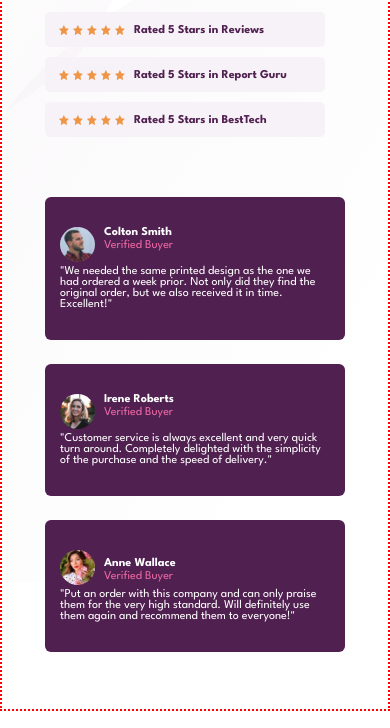
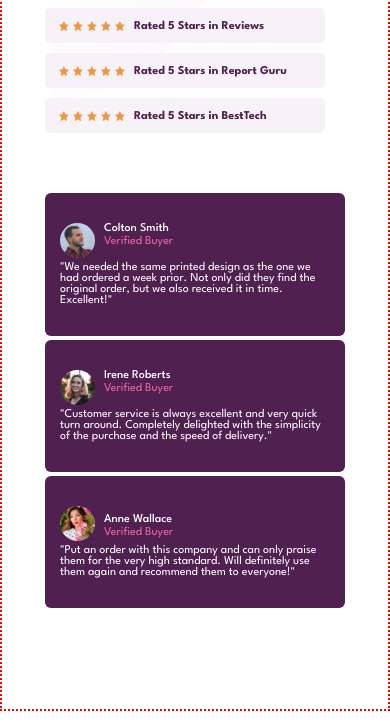
Before and after one commit to kvandana451/Social-Proof-Section, a plain HTML site: page index.html in a window 390 px wide. Shown: the part 133-861 px from the top of the page. Drawn offline with Linux system fonts and the light colour scheme.

Commit message:
font-sized changed to rem

```diff
--- a/style.css
+++ b/style.css
@@ -16,6 +16,7 @@ html{
     /* min-height:100vh; */
     height:100%;
 
+
 }
 body{
     /* min-height:100vh; */
@@ -30,7 +31,7 @@ body{
 .container{
 
    max-width:700px;
-   max-height:100vh;
+   /* max-height:100vh; */
     margin:5% auto;
 }
 
@@ -44,14 +45,14 @@ body{
     color:var(--dark-magenta);
     font-weight:700;
     max-width:200px;
-    font-size:30px;
+    font-size:1.8rem; /*30px*/
 
 }
 .sub-header{
     color:var(--grayish-magenta);
     font-weight:500;
     max-width:300px;
-    font-size:12px;
+    font-size:.75rem; /*12px*/
     margin-top:20px;
 }
 .review-section{
@@ -81,7 +82,7 @@ body{
 .ratings{
   color:var(--dark-magenta);
   font-weight:700;
-  font-size:12px;
+  font-size:.75rem; /*12px*/
   margin-left:5px;
   vertical-align:middle;
 
@@ -89,13 +90,9 @@ body{
 }
 
 .profile-container{
-
-    display:grid;
-    grid-template-columns:230px 230px 230px;
-    /* grid-template-columns:repeat(auto-fit, minmax(230px, 1fr)); */
-
-    align-content:center;
-    gap:4px
+   display:grid;
+   grid-template-columns: repeat(3, 1fr);
+   gap:4px
 }
 .inner-grid{
     display:grid;
@@ -118,34 +115,48 @@ background-color:var(--dark-magenta);
 border-radius:6px;
 padding:30px 15px;
 }
+.profile-one{
+   grid-row:1/4;
+   grid-column:1/2;
+}
+
 .profile-two {
-    align-self:end;
-    position:relative;
-    top:20px;
+  grid-row:2/5;
+
+
 }
 .profile-three{
-    align-self:end;
-    position:relative;
-    top:40px;
+
+    grid-row:3/6;
+
+
 }
 .profile-name{
     color:var(--white);
-    font-weight:700;
+    font-weight:500;
     margin-bottom:2px;
-    font-size:12px;
+    font-size:.75rem; /*12px*/
 }
 .profile-verified{
     color:var(--pink);
-    font-size:12px;
+    font-size:.75rem; /*12px*/
 }
 .profile-desc{
     color:var(--white);
-    font-size:12px;
+    font-size:.75rem; /*12px*/
 }
 
 .attribution {
-    font-size: 11px;
-    text-align: center;
+    font-size:.75rem; /*12px*/
+    text-align:center;
+    background-color: var(--white);
+    width:100%;
+    height:20px;
+    position:fixed;
+    bottom:0;
+    /* left: 0; */
+    right:0;
+
   }
   .attribution a {
     color: hsl(228, 45%, 44%);
@@ -153,9 +164,12 @@ padding:30px 15px;
 
   /* Media queries */
   @media only screen and (max-width: 800px) {
-    /* body{
-        margin:100px 250px;
-    } */
+    body{
+        background-image:url(images/bg-pattern-top-mobile.svg);
+        background-repeat:no-repeat;
+        background-position:left 50px top 0;
+        /* background-size: cover; */
+    }
     .container{
 
         max-width:300px;
@@ -174,7 +188,21 @@ padding:30px 15px;
         margin-left:0px;
     }
     .profile-container{
-        grid-template-columns:auto;
+        grid-template-columns:1fr;
+        gap:4px;
+
+    }
+    .profile-one{
+        grid-column:1/2;
+        grid-row:1/2;
+    }
+    .profile-two{
+        grid-column:1/2;
+        grid-row:2/3;
+    }
+    .profile-three{
+        grid-column:1/2;
+        grid-row:3/4;
     }
 
   }
```
Also changed, not shown: index.html (+5 -3 lines).
